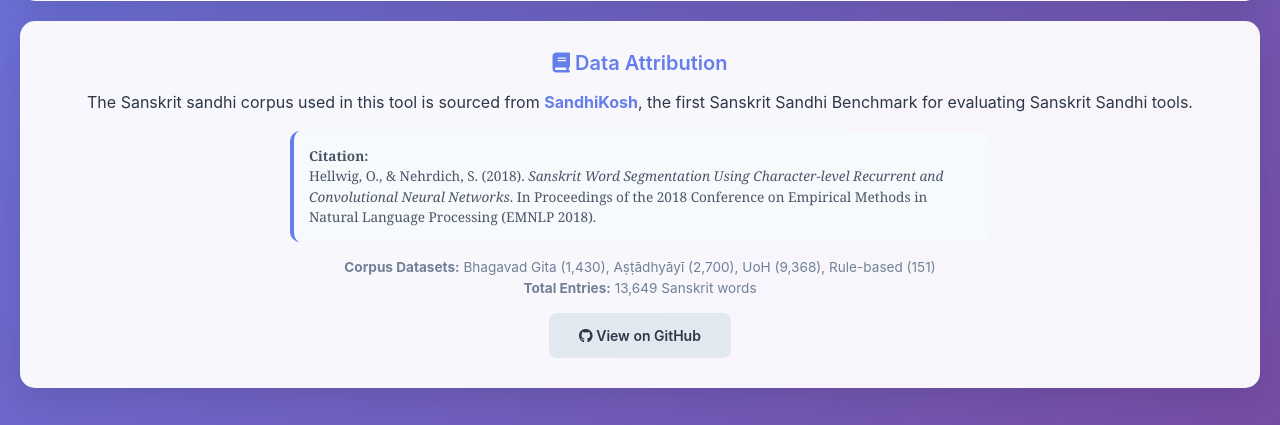
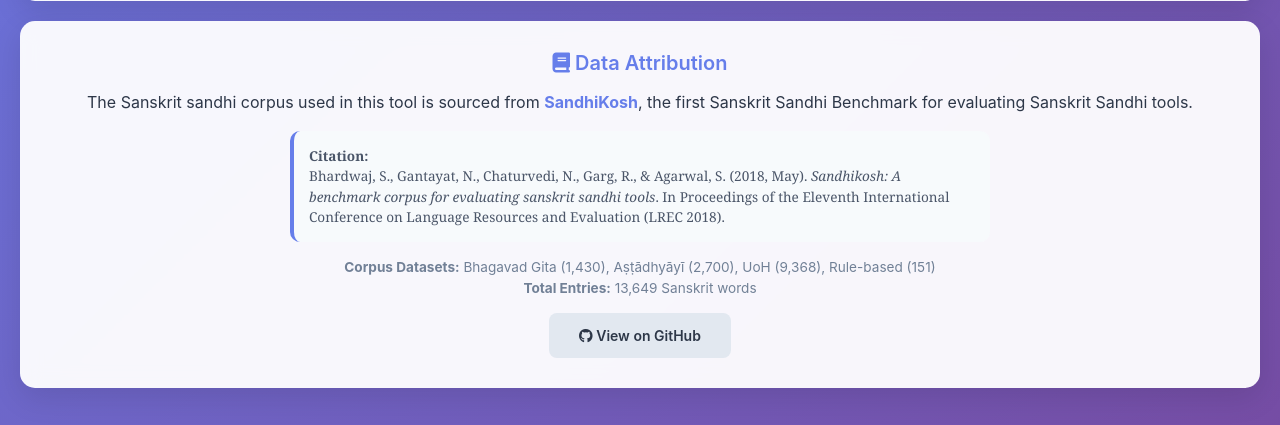
Before and after one commit to theAutoBiography/indic_ocr, a Flask app: page /sandhi in a window 1280 px wide. Shown: the part 727-1152 px from the top of the page. Run offline with Flask 3, Linux system fonts and the light colour scheme; data that the repository does not hold is empty.

Commit message:
Fix SandhiKosh citation to correct paper
Corrected citation from Hellwig & Nehrdich (2018) to the actual
SandhiKosh paper:

Bhardwaj, S., Gantayat, N., Chaturvedi, N., Garg, R., & Agarwal, S.
(2018, May). Sandhikosh: A benchmark corpus for evaluating sanskrit
sandhi tools. In Proceedings of the Eleventh International Conference
on Language Resources and Evaluation (LREC 2018).

Updated in:
- templates/sandhi.html (attribution card)
- SANDHI_FEATURE.md (documentation)

🤖 Generated with [Claude Code](https://claude.com/claude-code)

Co-Authored-By: Claude <noreply@anthropic.com>

```diff
--- a/templates/sandhi.html
+++ b/templates/sandhi.html
@@ -384,8 +384,8 @@
                 <div style="background: var(--bg-light); padding: 15px; border-radius: 10px; border-left: 4px solid var(--primary-color); text-align: left; max-width: 700px; margin: 0 auto;">
                     <div style="font-size: 0.85rem; color: #4a5568; font-family: 'Georgia', serif;">
                         <strong>Citation:</strong><br>
-                        Hellwig, O., & Nehrdich, S. (2018). <em>Sanskrit Word Segmentation Using Character-level Recurrent and Convolutional Neural Networks</em>.
-                        In Proceedings of the 2018 Conference on Empirical Methods in Natural Language Processing (EMNLP 2018).
+                        Bhardwaj, S., Gantayat, N., Chaturvedi, N., Garg, R., & Agarwal, S. (2018, May). <em>Sandhikosh: A benchmark corpus for evaluating sanskrit sandhi tools</em>.
+                        In Proceedings of the Eleventh International Conference on Language Resources and Evaluation (LREC 2018).
                     </div>
                 </div>
 
```
Also changed, not shown: SANDHI_FEATURE.md (+1 -1 lines).
